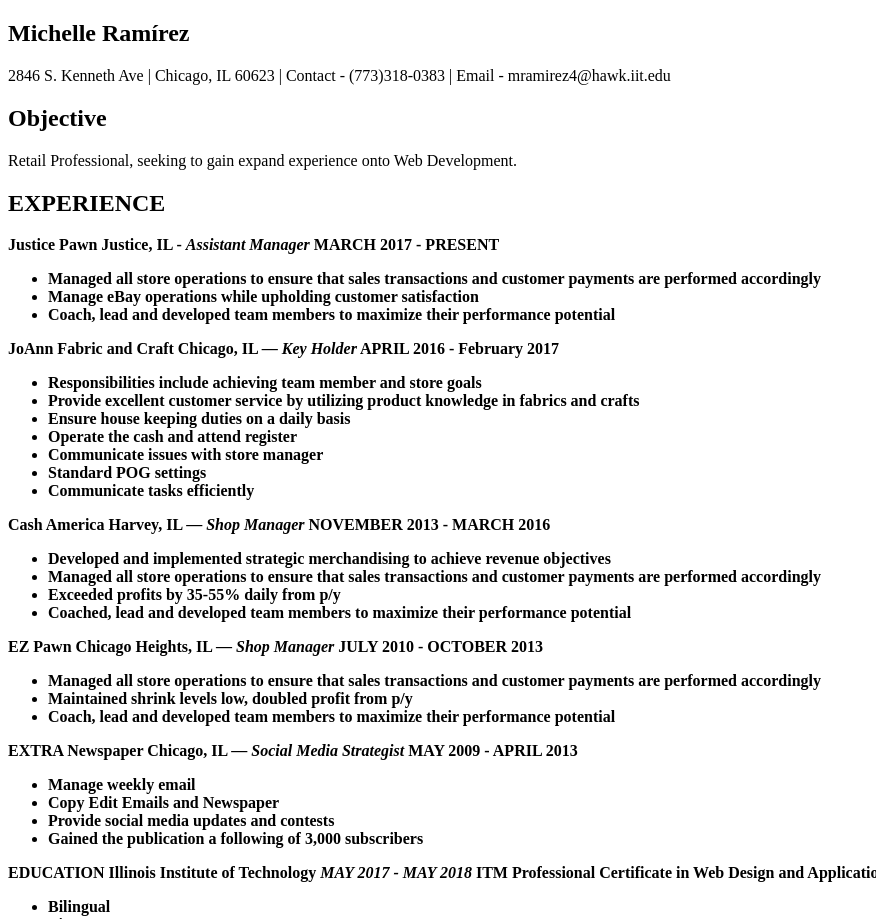
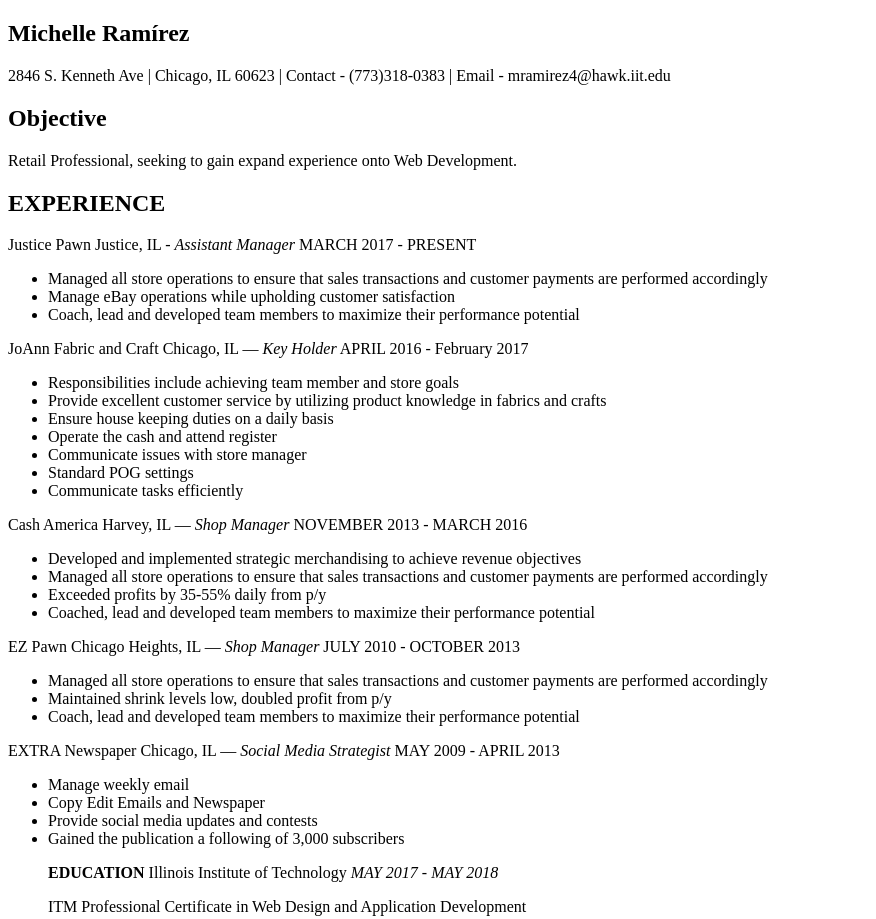
Before and after one commit to michlramrz/Michelle-Ramirez-Project-2, a plain HTML site: page resume.html in a window 1280 px wide. Shown: the top 919 px of the page, without its empty margins (0-876 px from the left). Drawn offline with Linux system fonts and the light colour scheme.

Commit message:
changes1

```diff
--- a/resume.html
+++ b/resume.html
@@ -10,20 +10,23 @@
   <body>
   <div id="resume">
     <h2>Michelle Ramírez</h2>
-    <p>2846 S. Kenneth Ave | Chicago, IL 60623 | Contact - (773)318-0383 | Email - mramirez4@hawk.iit.edu</p>
+    2846 S. Kenneth Ave | Chicago, IL 60623 | Contact - (773)318-0383 | Email - mramirez4@hawk.iit.edu
   </div>
 
     <h2>Objective</h2>
-    <p>Retail Professional, seeking to gain expand experience onto Web Development.</p>
+    Retail Professional, seeking to gain expand experience onto Web Development.
     <h2>EXPERIENCE</h2>
-    <strong>Justice Pawn<strong> Justice, IL - <em>Assistant Manager</em> MARCH 2017 - PRESENT
+<p>
+  Justice Pawn Justice, IL - <em>Assistant Manager</em> MARCH 2017 - PRESENT
   <ul>
     <li>Managed all store operations to ensure that sales transactions and customer payments are performed accordingly</li>
     <li>Manage eBay operations while upholding customer satisfaction</li>
     <li>Coach, lead and developed team members to maximize their performance potential</li>
   </ul>
+</p>
 
-      <strong>JoAnn Fabric and Craft<strong> Chicago, IL — <em>Key Holder</em> APRIL 2016 - February 2017
+<p>
+  JoAnn Fabric and Craft Chicago, IL — <em>Key Holder</em> APRIL 2016 - February 2017
   <ul>
     <li>Responsibilities include achieving team member and store goals</li>
     <li>Provide excellent customer service by utilizing product
@@ -34,8 +37,10 @@
     <li>Standard POG settings</li>
     <li>Communicate tasks efficiently</li>
   </ul>
+</p>
 
-    <strong>Cash America</strong> Harvey, IL — <em>Shop Manager</em> NOVEMBER 2013 - MARCH 2016
+<p>
+  Cash America Harvey, IL — <em>Shop Manager</em> NOVEMBER 2013 - MARCH 2016
   <ul>
     <li>Developed and implemented strategic merchandising to achieve revenue objectives</li>
     <li>Managed all store operations to ensure that sales transactions and customer payments are performed accordingly</li>
@@ -43,8 +48,10 @@
     <li>Coached, lead and developed team members to maximize their
     performance potential</li>
   </ul>
+</p>
 
-    <strong>EZ Pawn</strong> Chicago Heights, IL — <em>Shop Manager</em> JULY 2010 - OCTOBER 2013
+<p>
+  EZ Pawn Chicago Heights, IL — <em>Shop Manager</em> JULY 2010 - OCTOBER 2013
   <ul>
     <li>Managed all store operations to ensure that sales transactions and customer payments are performed accordingly</li>
     <li>Maintained shrink levels low, doubled profit from p/y</li>
@@ -52,7 +59,8 @@
       performance potential</li>
   </ul>
 
-    <strong>EXTRA Newspaper<strong> Chicago, IL — <em>Social Media
+<p>
+  EXTRA Newspaper Chicago, IL — <em>Social Media
       Strategist</em> MAY 2009 - APRIL 2013
 
   <ul>
@@ -60,11 +68,12 @@
     <li>Copy Edit Emails and Newspaper</li>
     <li>Provide social media updates and contests</li>
     <li>Gained the publication a following of 3,000 subscribers</li>
-    </ul>
+</p>
 
     <strong>EDUCATION</strong>
     Illinois Institute of Technology
-    <em>MAY 2017 - MAY 2018</em> ITM Professional Certificate in Web Design and Application Development
+    <em>MAY 2017 - MAY 2018</em>
+    <p>ITM Professional Certificate in Web Design and Application Development</p>
 
     <strong>SKILLS</strong>
   <ul>
```
Lines whose indentation alone changed are shown as unchanged.
